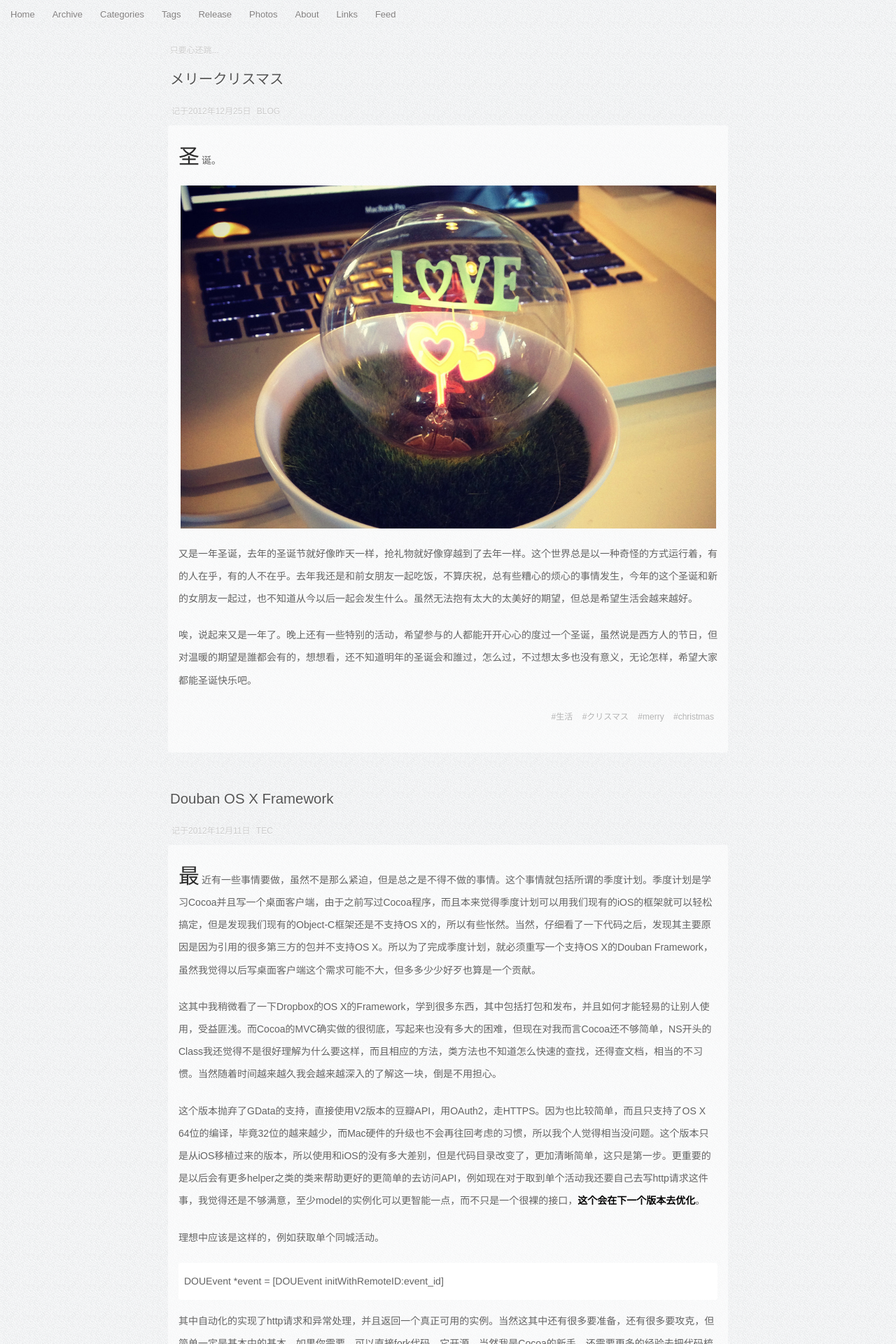
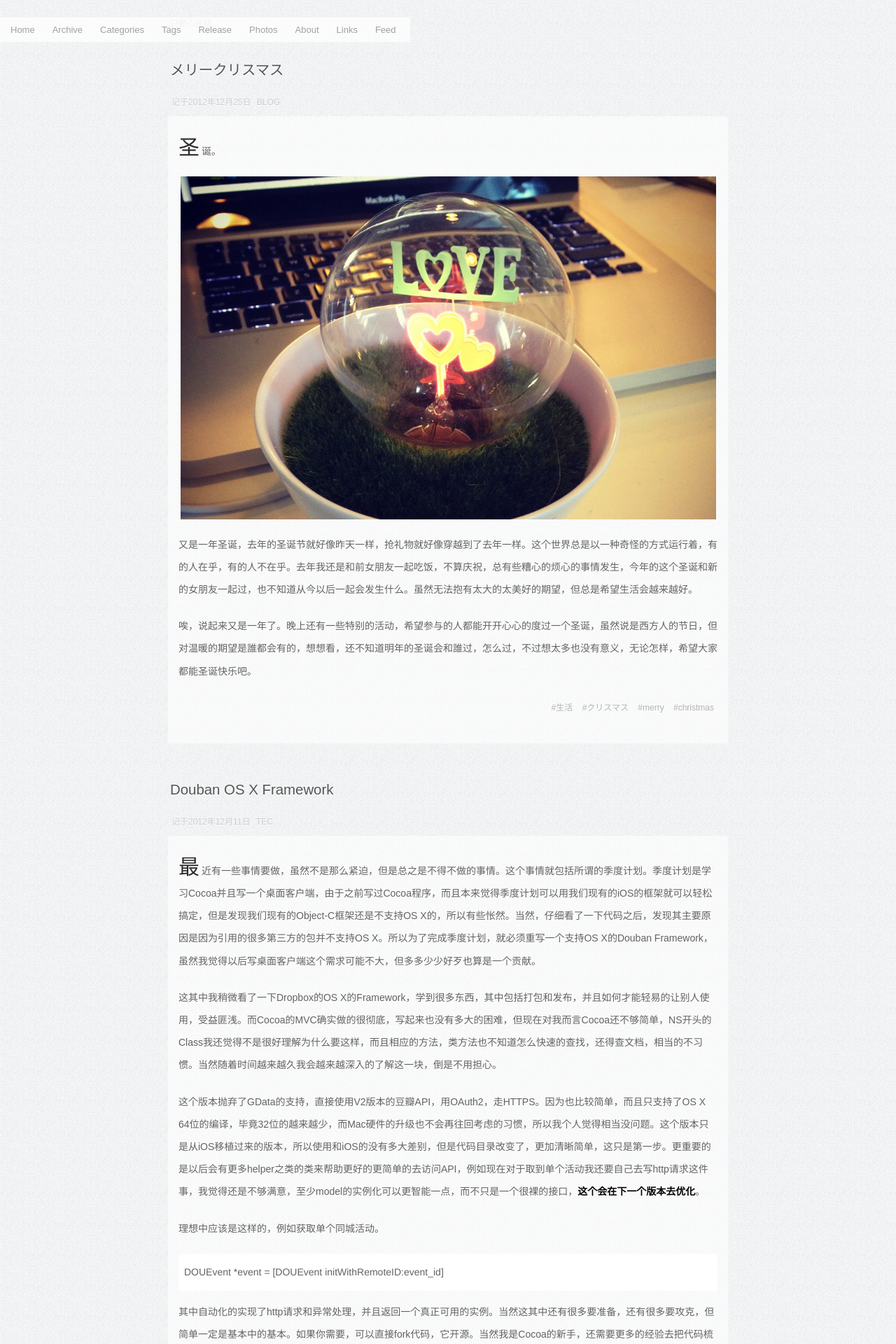
Before and after one commit to zwitzwit/guojing.github.com, a Jekyll site: the page built from index.html, in a window 1280 px wide. Shown: the top 1920 px of the page at 70% size. Built offline with Jekyll 4.4.1, drawn with Linux system fonts in a browser that asks for light colours; Markdown is read by kramdown in place of the engine named in the settings; the list of posts is cut into pages by our own code; comment, search, counter and statistics services are not loaded.

Commit message:
change aboutme

```diff
--- a/css/style.css
+++ b/css/style.css
@@ -2,12 +2,12 @@ body {background: #e4e8e9 url('../images/theme/bg.png');background-attachment: f
 body {font:12px/1.6 arial,helvetica,sans-serif;margin:0;padding:0;color:#666}
 body {font-family: "Overlock","Hiragino Sans GB","Microsoft YaHei",sans-serif}
 
-.main {width:800px;margin:40px auto;}
+.main {width:800px;margin:65px auto;}
 .comments {width:800px;margin:35px auto;}
 .guide {width: 800px;margin: 0px auto;}
 
 .banner {font-family: "Overlock","Hiragino Sans GB","Microsoft YaHei",sans-serif; font-size: 13px;}
-.banner {height:35px;margin:3px auto;}
+.banner {height:35px;margin:0px auto;background: white; position: fixed; opacity: 0.7;}
 .banner ul {list-style:none;padding:8px 0px 0px 10px;margin:0px}
 .banner ul li {float:left; margin-right:15px}
 
```
